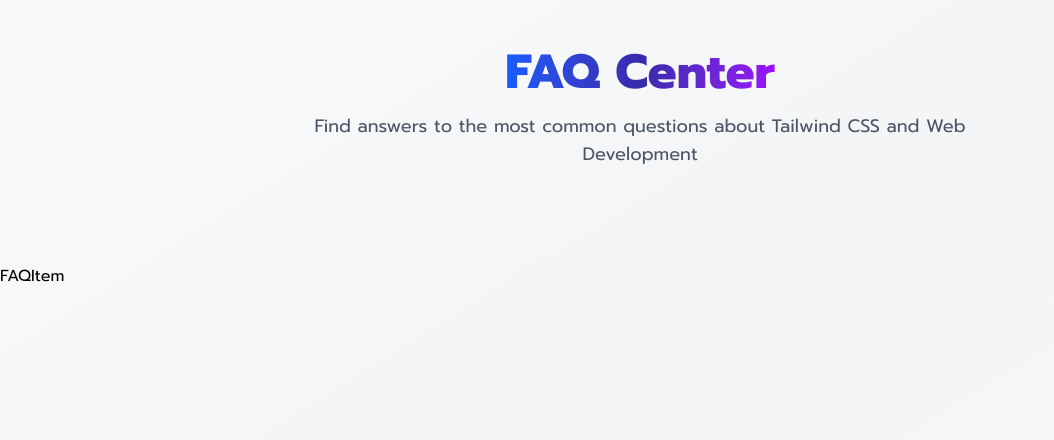
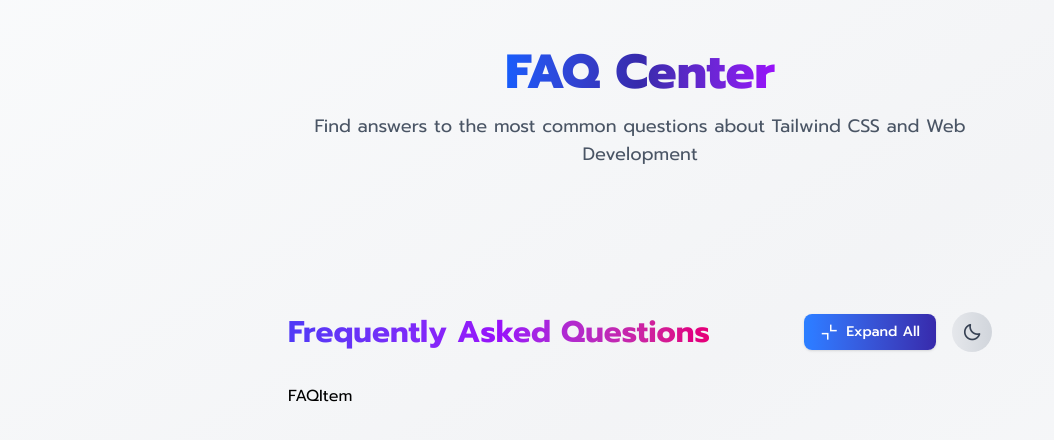
Before and after one commit to I0ANA24/FAQ-According-Learning-React, a React (Vite) app: page / in a window 1280 px wide. Shown: the top 440 px of the page, without its empty margins (0-1054 px from the left). Built offline with nearby package versions, Linux system fonts and the light colour scheme.

Commit message:
FAQList title and button styles

```diff
--- a/index.html
+++ b/index.html
@@ -3,7 +3,7 @@
   <head>
     <meta charset="UTF-8" />
     <meta name="viewport" content="width=device-width, initial-scale=1.0" />
-    <link href='https://cdn.boxicons.com/fonts/basic/boxicons.min.css' rel='stylesheet'>
+    <link href='https://unpkg.com/boxicons@2.1.4/css/boxicons.min.css' rel='stylesheet'>
     <link rel="preconnect" href="https://fonts.googleapis.com">
     <link rel="preconnect" href="https://fonts.gstatic.com" crossorigin>
     <link href="https://fonts.googleapis.com/css2?family=Prompt:ital,wght@0,100;0,200;0,300;0,400;0,500;0,600;0,700;0,800;0,900;1,100;1,200;1,300;1,400;1,500;1,600;1,700;1,800;1,900&display=swap" rel="stylesheet">
--- a/src/components/FAQList.jsx
+++ b/src/components/FAQList.jsx
@@ -3,7 +3,21 @@
 
 const FAQList = () => {
   return (
-    <div>
+    <div className="max-w-3xl mx-auto px-4 sm:px-6 lg:px-8 py-12">
+      <div className="flex flex-col sm:flex-row justify-between items-center mb-8 gap-4">
+        <h2 className="text-3xl font-bold bg-gradient-to-r from-indigo-600 via-purple-600 to-pink-600 text-transparent bg-clip-text text-center sm:text-left w-full sm:w-auto">
+          Frequently Asked Questions
+        </h2>
+        <div className="flex items-center space-x-4">
+          <button className="flex items-center gap-2 px-4 py-2 text-sm font-medium text-white bg-gradient-to-r from-blue-500 to-indigo-800 hover:from-blue-600 hover:to-indigo-700 rounded-lg shadow-sm hover:shadow-md focus:outline-none focus-visible:ring-2 focus-visible:ring-indigo-500 transition-all duration-300 cursor-pointer">
+            <i className="bx bx-collapse-alt text-lg"></i>
+            <span>Expand All</span>
+          </button>
+          <button className="size-10 flex items-center justify-center rounded-full bg-gradient-to-r from-gray-200 to-gray-300 text-gray-700 hover:shadow-md focus:outline-none focus-visible:ring-2 focus-visible:ring-blue-500 transition-all duration-300 cursor-pointer">
+            <i className="bx bx-moon text-xl"></i>
+          </button>
+        </div>
+      </div>
         <FAQItem />
     </div>
   )
```
